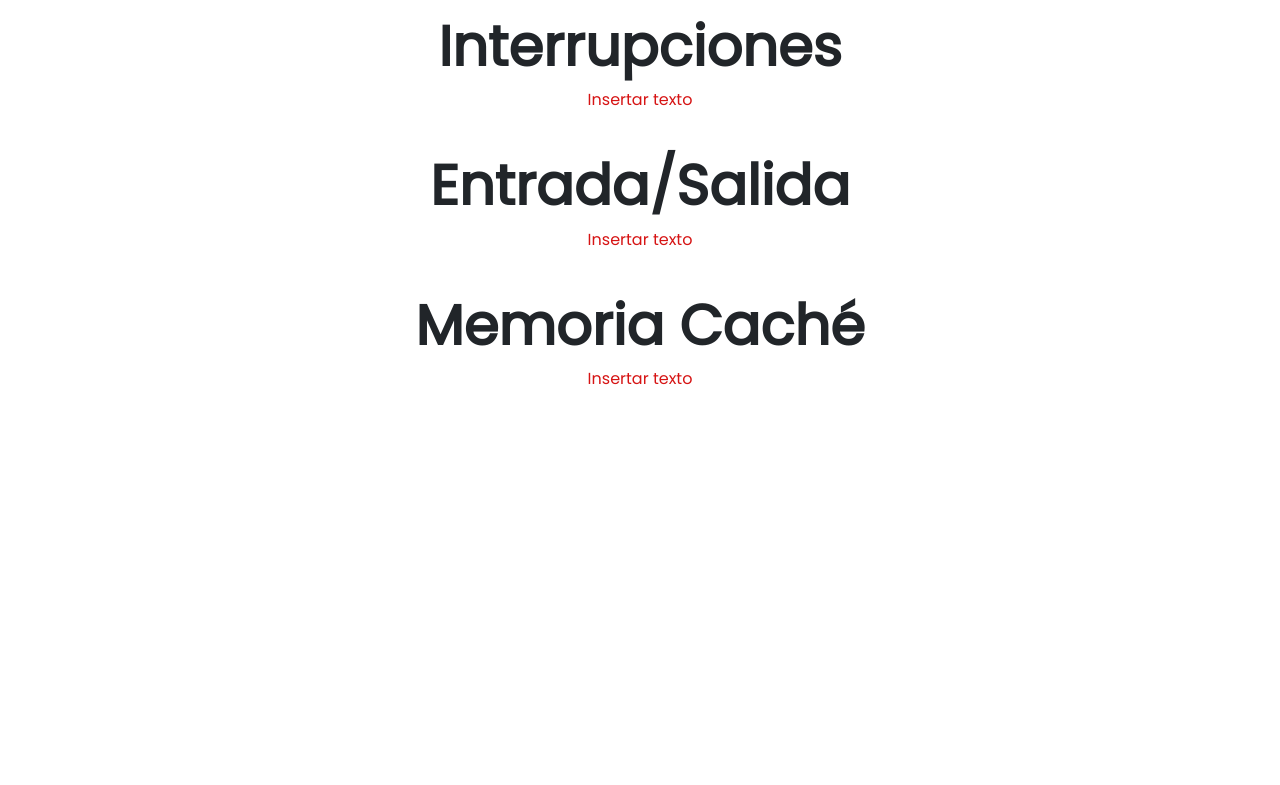
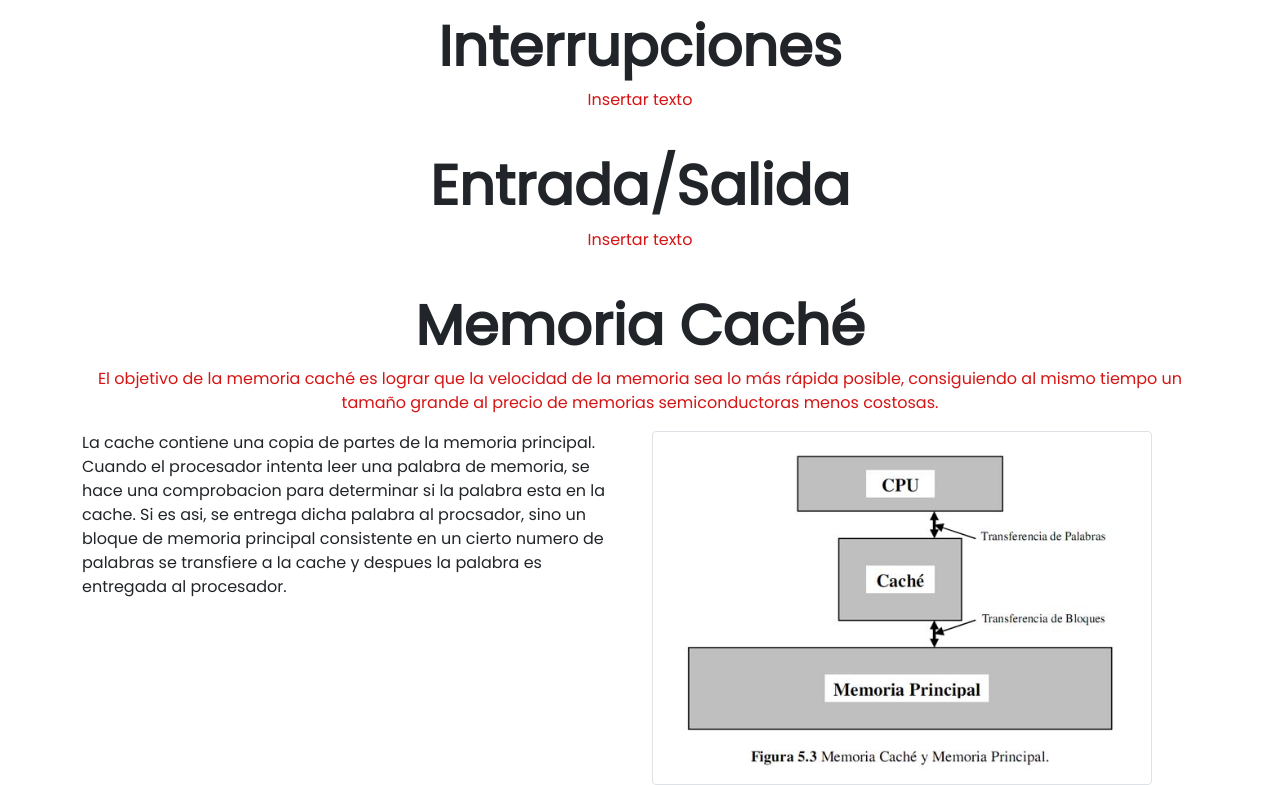
Before and after one commit to helenapellene/technical-doc-page, a plain HTML site: page index.html in a window 1280 px wide. Shown: the part 1884-2669 px from the top of the page. Before the commit the page ends 2315 px from the top, so only its background shows below. Drawn offline with nearby package versions, Linux system fonts and the light colour scheme.

Commit message:
Update index.html

```diff
--- a/index.html
+++ b/index.html
@@ -241,17 +241,26 @@
             <div class="container">
                 <div class="row">
                   <h1 class="display-4 fw-bold text-center">Memoria Caché</h1>
-                  <p class="d-block text-primary mb-3 text-center ">
-                    Insertar texto
-                    </p>
+                  <p class="d-block text-primary mb-3 text-center "> El objetivo de la memoria caché es lograr que la velocidad de la memoria sea lo más rápida posible,
+                    consiguiendo al mismo tiempo un tamaño grande al precio de memorias semiconductoras menos costosas.</p>
+                  <div class="col-lg-6">
+
+                  <p>
+                  La cache contiene una copia de partes de la memoria principal. Cuando el procesador intenta leer una palabra de memoria,
+                  se hace una comprobacion para determinar si la palabra esta en la cache. Si es asi, se entrega dicha palabra al procsador,
+                  sino un bloque de memoria principal consistente en un cierto numero de palabras se transfiere a la cache y despues la
+                  palabra es entregada al procesador.                    </p>
+                  </div>
+
                   <div class="col-lg-6">
                     <div class="content">
-                      <img class="img-fluid" class="img-thumbnail">
+                      <img src="img/mc.jpg" class="img-fluid img-thumbnail">
                     </div>
                   </div>
+              </div>
 
-                    <div class="col-lg-6">
-                    </div>
+
+                  </div>
                 </div>
             </div>
         </section>
```
